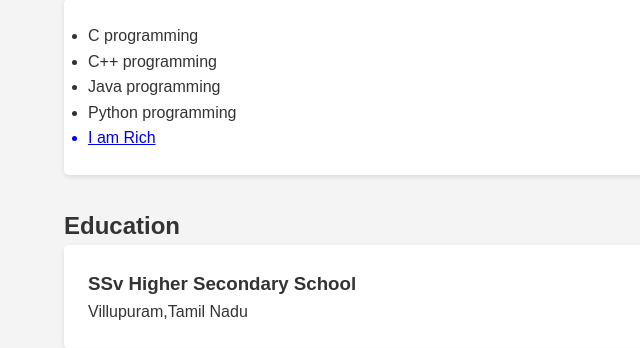
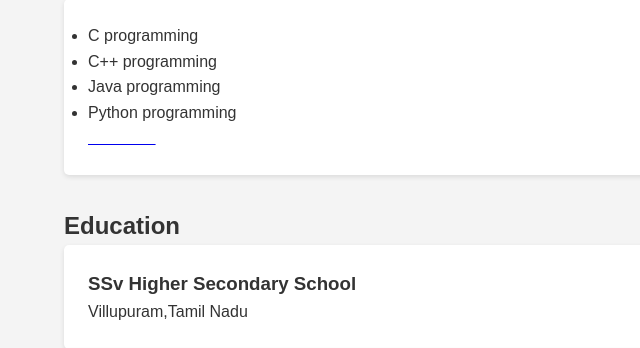
Before and after one commit to amark2005/vicky, a Flask app: page / in a window 1280 px wide. Shown: the part 769-1117 px from the top of the page, without its empty margins (0-640 px from the left). Run offline with Flask 3, Linux system fonts and the light colour scheme.

Commit message:
Update style.css

```diff
--- a/static/style.css
+++ b/static/style.css
@@ -81,3 +81,12 @@
 #contact a:hover {
     color: #e2e2e2;
 }
+
+#rich {
+    color: #fff;
+    text-decoration: none;
+}
+
+#rich:hover {
+    color: #e2e2e2;
+}
```
